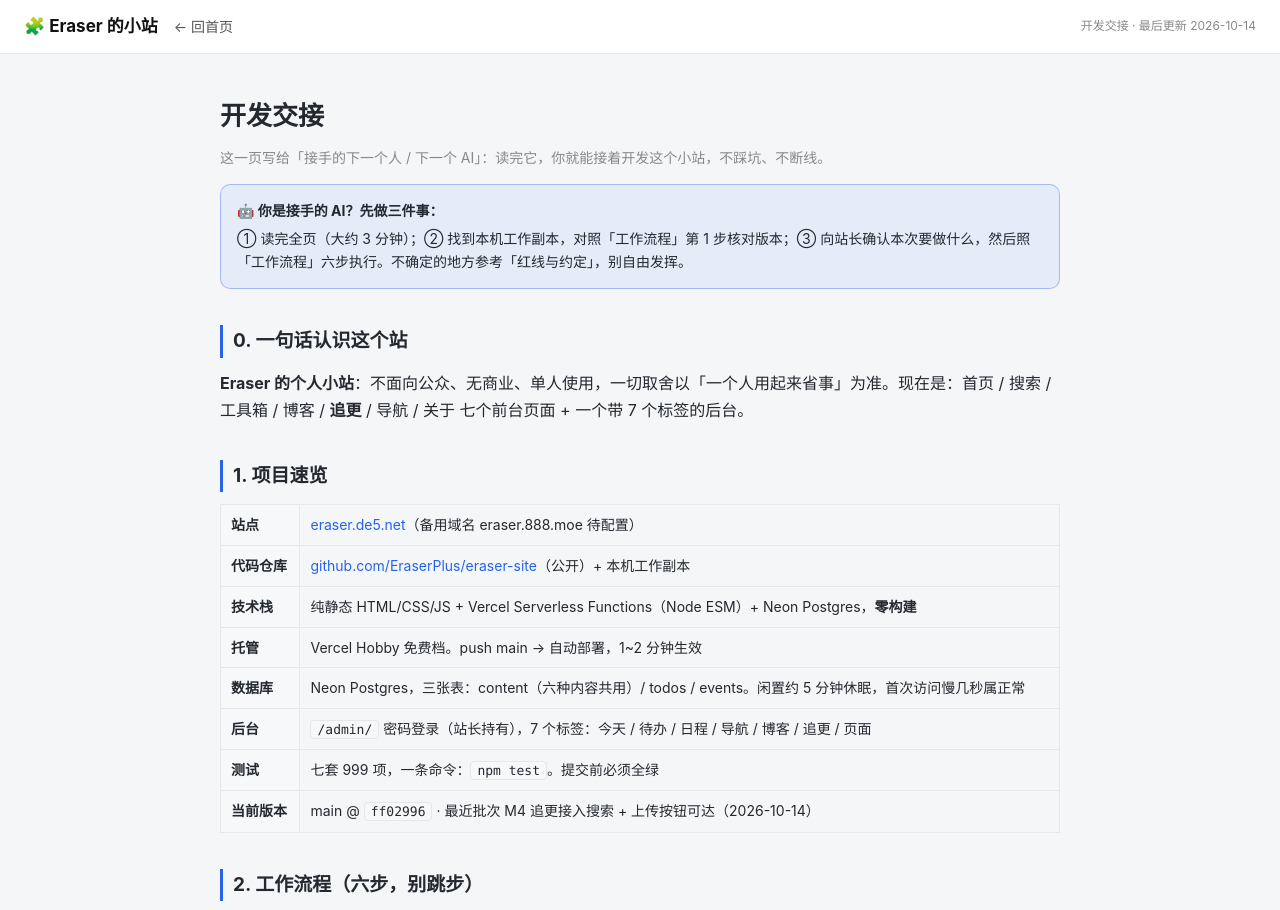
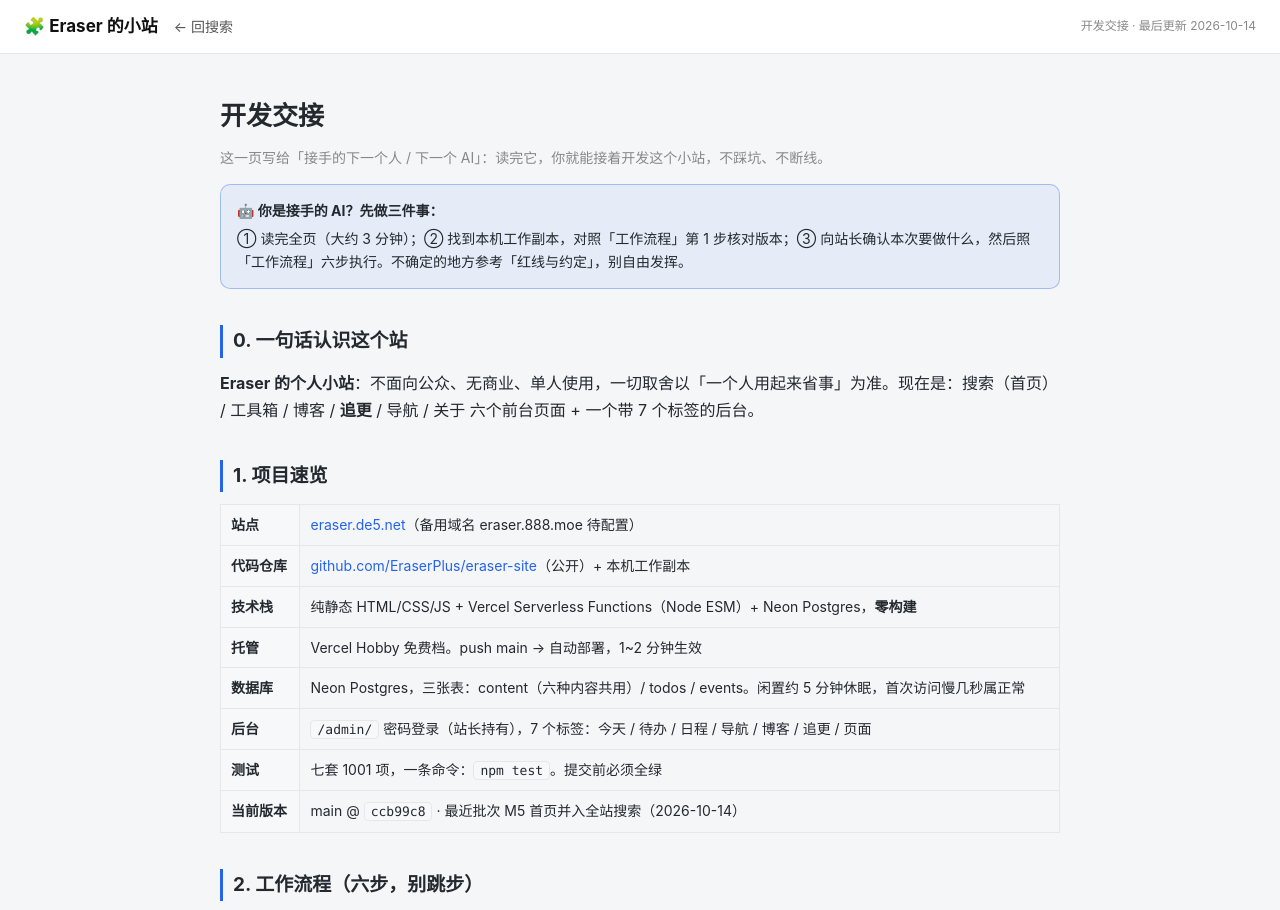
Before and after one commit to EraserPlus/eraser-site, a website: page dev/index.html in a window 1280 px wide. Shown: the top 910 px of the page. Drawn offline with Linux system fonts and the light colour scheme.

Commit message:
M5 wrapup: update dev handoff page (version/roadmap/batch log) (#27)

```diff
--- a/dev/index.html
+++ b/dev/index.html
@@ -55,7 +55,7 @@
 <body>
 <div class="doc-head">
   <span class="logo">🧩 Eraser 的小站</span>
-  <a href="../index.html">← 回首页</a>
+  <a href="../index.html">← 回搜索</a>
   <span class="tag">开发交接 · 最后更新 2026-10-14</span>
 </div>
 <div class="container doc">
@@ -68,7 +68,7 @@
   </div>
 
   <h2>0. 一句话认识这个站</h2>
-  <p><b>Eraser 的个人小站</b>：不面向公众、无商业、单人使用，一切取舍以「一个人用起来省事」为准。现在是：首页 / 搜索 / 工具箱 / 博客 / <b>追更</b> / 导航 / 关于 七个前台页面 + 一个带 7 个标签的后台。</p>
+  <p><b>Eraser 的个人小站</b>：不面向公众、无商业、单人使用，一切取舍以「一个人用起来省事」为准。现在是：搜索（首页） / 工具箱 / 博客 / <b>追更</b> / 导航 / 关于 六个前台页面 + 一个带 7 个标签的后台。</p>
 
   <h2>1. 项目速览</h2>
   <table>
@@ -78,8 +78,8 @@
     <tr><th>托管</th><td>Vercel Hobby 免费档。push main → 自动部署，1~2 分钟生效</td></tr>
     <tr><th>数据库</th><td>Neon Postgres，三张表：content（六种内容共用）/ todos / events。闲置约 5 分钟休眠，首次访问慢几秒属正常</td></tr>
     <tr><th>后台</th><td><code>/admin/</code> 密码登录（站长持有），7 个标签：今天 / 待办 / 日程 / 导航 / 博客 / 追更 / 页面</td></tr>
-    <tr><th>测试</th><td>七套 999 项，一条命令：<code>npm test</code>。提交前必须全绿</td></tr>
-    <tr><th>当前版本</th><td>main @ <code>ff02996</code> · 最近批次 M4 追更接入搜索 + 上传按钮可达（2026-10-14）</td></tr>
+    <tr><th>测试</th><td>七套 1001 项，一条命令：<code>npm test</code>。提交前必须全绿</td></tr>
+    <tr><th>当前版本</th><td>main @ <code>ccb99c8</code> · 最近批次 M5 首页并入全站搜索（2026-10-14）</td></tr>
   </table>
 
   <h2>2. 工作流程（六步，别跳步）</h2>
@@ -136,7 +136,7 @@
 
   <h2>5. 站点地图（改哪里的速查）</h2>
   <table>
-    <tr><th>前台页面</th><td><code>index.html</code> 首页 / <code>search/</code> 全站搜索 / <code>tools/</code> 工具箱（数据驱动，加工具改 TOOLS 数组）/ <code>blog/</code> 博客（列表 + post.html 文章页）/ <code>collect/</code> 追更（追番 + 漫画留档）/ <code>nav/</code> 网址导航（links.js 静态兜底 + 后台数据）/ <code>about/</code> 关于</td></tr>
+    <tr><th>前台页面</th><td><code>index.html</code> 首页（= 全站搜索：搜索框 + 分组结果，<code>/?q=</code> 可直接带词进搜索） / <code>tools/</code> 工具箱（数据驱动，加工具改 TOOLS 数组）/ <code>blog/</code> 博客（列表 + post.html 文章页）/ <code>collect/</code> 追更（追番 + 漫画留档）/ <code>nav/</code> 网址导航（links.js 静态兜底 + 后台数据）/ <code>about/</code> 关于</td></tr>
     <tr><th>前台公共</th><td><code>style.css</code> 全站样式（CSS 变量 + 系统暗色 + 768px 断点）/ <code>md.js</code> Markdown 渲染（转义三铁律）</td></tr>
     <tr><th>后台</th><td><code>admin/index.html</code>（单文件：登录 + 7 标签 + 导出备份）+ <code>admin/content.js</code>（内容表单与列表，SCHEMA 驱动）</td></tr>
     <tr><th>接口 api/</th><td><code>auth.js</code> 登录 / <code>todos.js</code> 待办 / <code>events.js</code> 日程 / <code>content.js</code> 内容（六种类型 CRUD）/ <code>search.js</code> 搜索 / <code>rss.js</code> 博客订阅源 / <code>upload.js</code> 上传（Vercel Blob）/ <code>favicon.js</code> 图标代理；公共层在 <code>api/_lib/</code></td></tr>
@@ -173,11 +173,13 @@
     <div class="row latest"><span class="no">M2</span><span class="what"><b>本页上线</b>：开发交接页（给接手的 AI）；推送脚本收进仓库 dev/（PR #22）</span><span class="when">10-14</span></div>
     <div class="row latest"><span class="no">M3</span><span class="what">收尾：域名记录归档进仓库、README 同步、关闭历史 PR #11</span><span class="when">10-14</span></div>
     <div class="row latest"><span class="no">M4</span><span class="what"><b>追更接入全站搜索</b>（media 按名称 / 备注 / 链接检索，没填链接回落追更页）；<b>上传按钮可达化</b>：由不可达的 file 类型改挂到追更的「链接 / 封面图」（PR #24）</span><span class="when">10-14</span></div>
+    <div class="row latest"><span class="no">M5</span><span class="what"><b>首页并入全站搜索</b>：删掉独立 <code>search/</code>，根路径 <code>/</code> 整页改成搜索（原首页欢迎语 / 五卡片丢弃）；全站导航去掉重复的「首页」，「搜索」指向 <code>/</code>；后台页面标识只留 about（PR #26）</span><span class="when">10-14</span></div>
   </div>
 
   <h2>7. 当前待办 / 已知事项</h2>
   <ul>
     <li><b>Vercel Blob 连接确认</b>：上传按钮现挂在<b>追更表单的「链接 / 封面图」</b>（文件仓库下架后原入口已不可达）。后台上传依赖 <code>BLOB_READ_WRITE_TOKEN</code>，未连接时点上传会提示 503（可手填链接兜底）。需要站长在 Vercel 控制台连一次 Blob Store，再到后台任一条追更的「链接 / 封面图」点一次「上传」验证。</li>
+    <li><b>旧 <code>home</code> 页面标识已下线</b>：首页欢迎语随首页改版（M5）移除，已无任何页面渲染它；若后台「页面」里还留着 home 记录，可自行删除。</li>
     <li>（可选后续）备用域名 eraser.888.moe 在 Vercel 添加后生效（配置记录见仓库 <code>domains.config.yaml</code>）。追更加更多分类暂缓（站长表示暂不需要）。</li>
   </ul>
 
```
